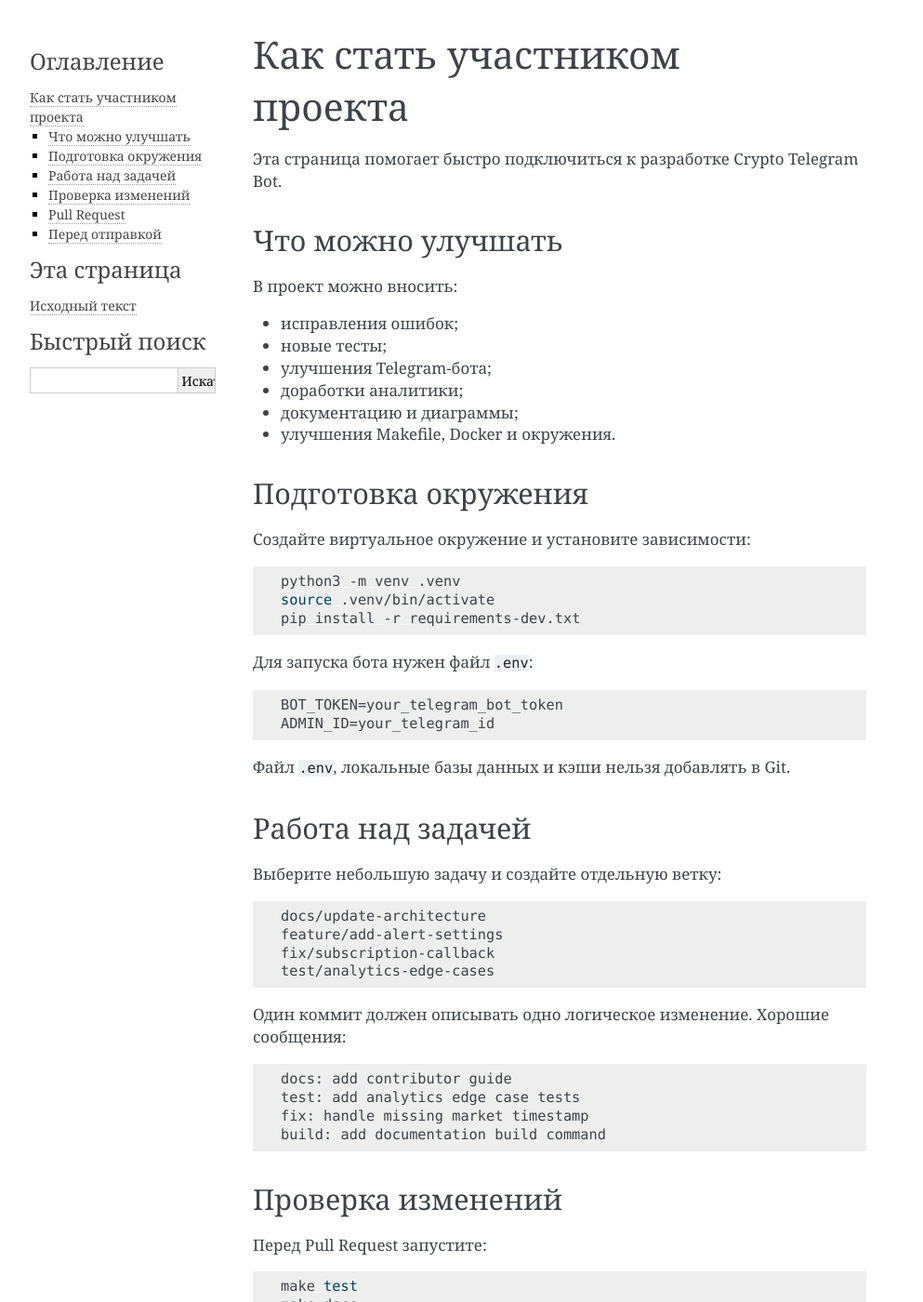
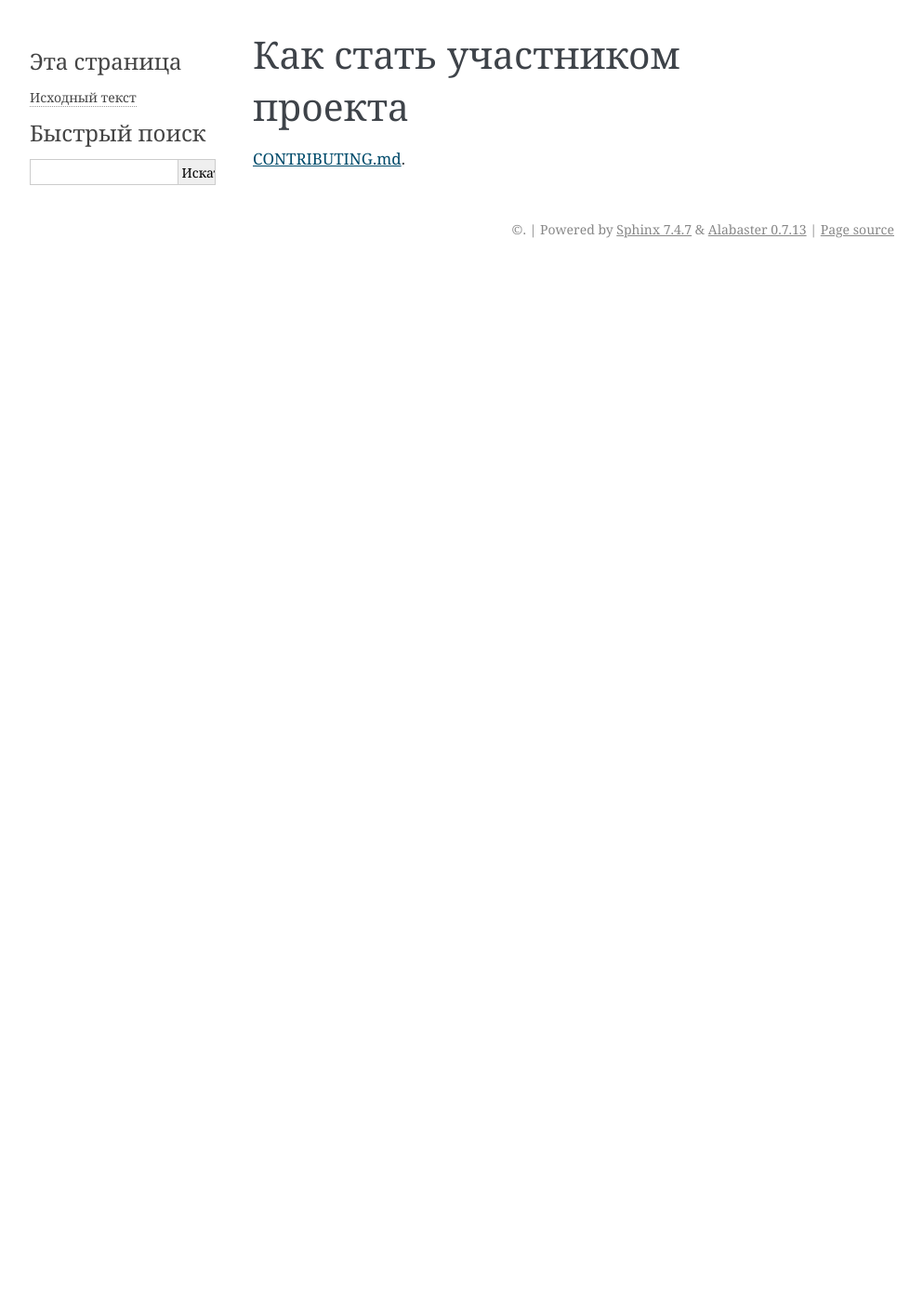
Before and after one commit to atnott/crypto-tg-bot, a Sphinx documentation site: the page built from docs/contributors.md, in a window 1280 px wide and 1400 px high. Shown: the whole window at 93% size, without its empty margins (148-1141 px from the left). Built offline with Sphinx 7.4.7, drawn with Linux system fonts in a browser that asks for light colours; some of the changed text lies outside the part shown.

Commit message:
docs: changed docs/contribotors.md in pointer to CONTRIBUTORS.md

````diff
--- a/docs/contributors.md
+++ b/docs/contributors.md
@@ -1,100 +1,3 @@
 # Как стать участником проекта
 
-Эта страница помогает быстро подключиться к разработке Crypto Telegram Bot.
-
-## Что можно улучшать
-
-В проект можно вносить:
-
-* исправления ошибок;
-* новые тесты;
-* улучшения Telegram-бота;
-* доработки аналитики;
-* документацию и диаграммы;
-* улучшения Makefile, Docker и окружения.
-
-## Подготовка окружения
-
-Создайте виртуальное окружение и установите зависимости:
-
-```bash
-python3 -m venv .venv
-source .venv/bin/activate
-pip install -r requirements-dev.txt
-```
-
-Для запуска бота нужен файл `.env`:
-
-```text
-BOT_TOKEN=your_telegram_bot_token
-ADMIN_ID=your_telegram_id
-```
-
-Файл `.env`, локальные базы данных и кэши нельзя добавлять в Git.
-
-## Работа над задачей
-
-Выберите небольшую задачу и создайте отдельную ветку:
-
-```text
-docs/update-architecture
-feature/add-alert-settings
-fix/subscription-callback
-test/analytics-edge-cases
-```
-
-Один коммит должен описывать одно логическое изменение. Хорошие сообщения:
-
-```text
-docs: add contributor guide
-test: add analytics edge case tests
-fix: handle missing market timestamp
-build: add documentation build command
-```
-
-## Проверка изменений
-
-Перед Pull Request запустите:
-
-```bash
-make test
-make docs
-```
-
-Если менялась база данных:
-
-```bash
-make init
-make seed
-```
-
-Если менялся Docker:
-
-```bash
-make docker-up
-make docker-down
-```
-
-## Pull Request
-
-В Pull Request коротко укажите:
-
-* что изменилось;
-* зачем это было сделано;
-
-Пример:
-
-```text
-Что изменилось:
-- добавлена страница для участников проекта;
-- страница подключена в Sphinx.
-```
-
-## Перед отправкой
-
-Проверьте, что:
-
-* изменение относится к выбранной задаче;
-* тесты и документация запускаются;
-* новые страницы подключены в `docs/index.rst`;
-* в Git нет `.env`, локальной базы данных и временных файлов.
+<a href="../CONTRIBUTING.md">CONTRIBUTING.md</a>.
--- a/docs/index.rst
+++ b/docs/index.rst
@@ -12,4 +12,5 @@ Crypto Telegram Bot
    domain
    architecture
    api
+   contributors
    dev_log
````
